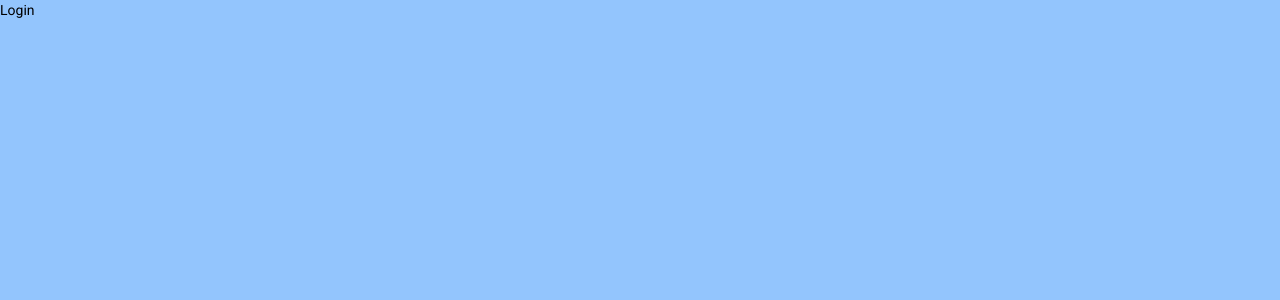
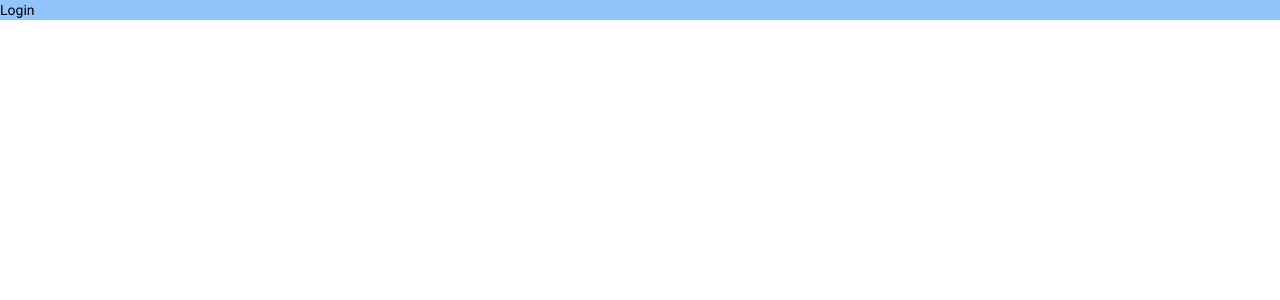
Before and after one commit to gustavoaesteves/ChallengeDictionary, an Angular app in the folder ChallengeDictionary/: page /login in a window 1280 px wide. Shown: the top 300 px of the page. Built offline with nearby package versions, Linux system fonts and the light colour scheme.

Commit message:
Revome color Background

```diff
--- a/ChallengeDictionary/src/app/app.component.html
+++ b/ChallengeDictionary/src/app/app.component.html
@@ -1,3 +1,3 @@
-<div class="min-w-full min-h-screen bg-blue-300">
+<div class="w-full min-h-screen">
   <router-outlet></router-outlet>
 </div>
```
